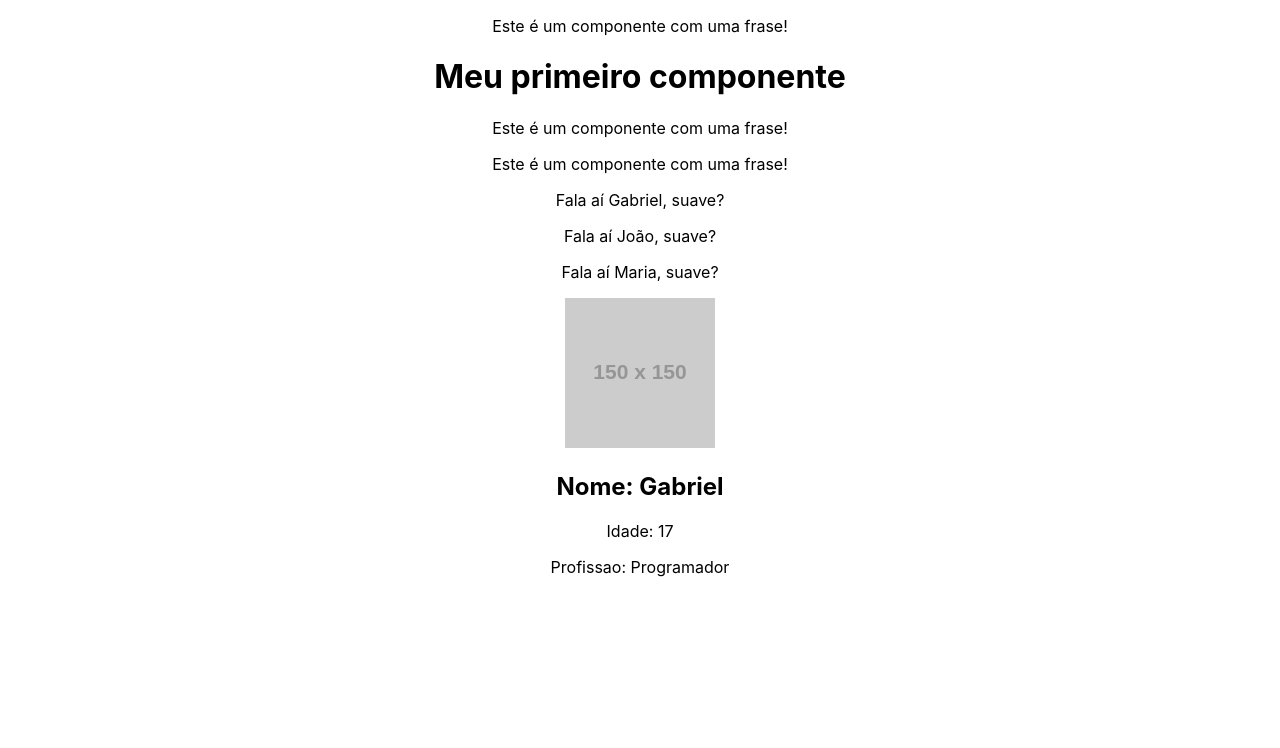
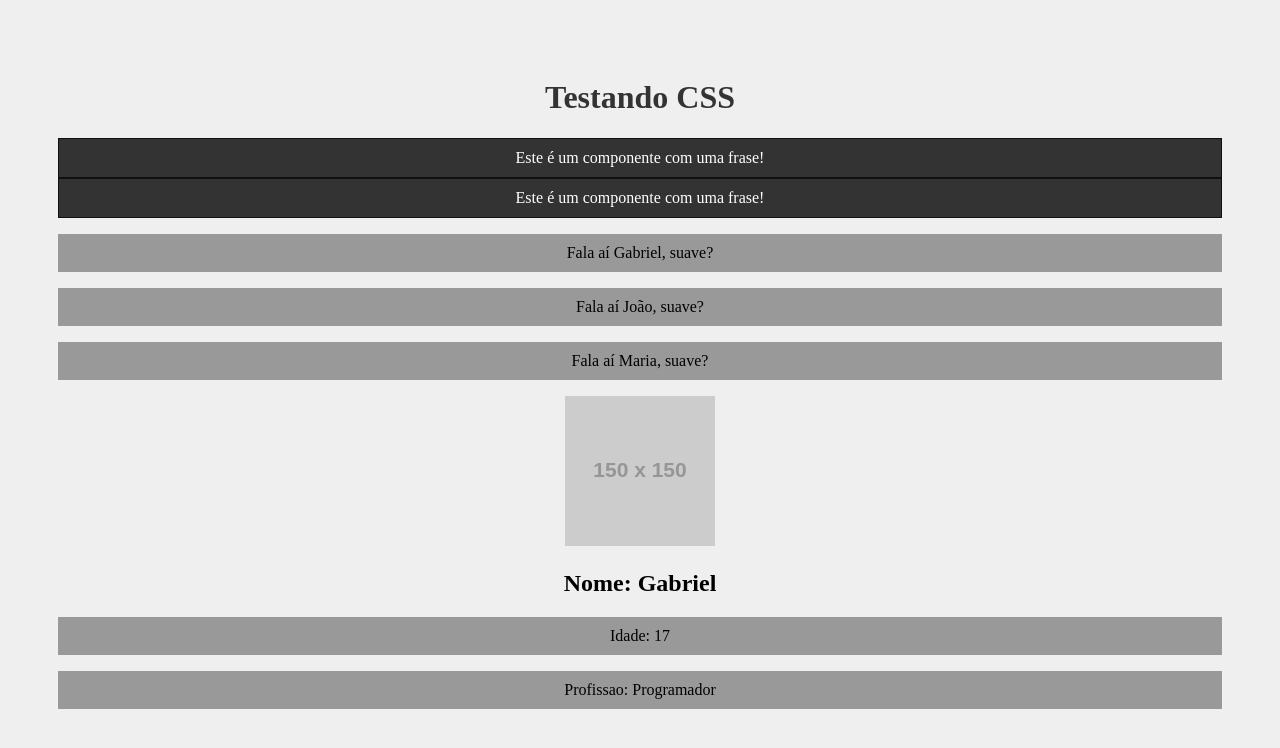
Before and after one commit to NewGabrielFroes/FundamentosReact, a React (Create React App) app: page / in a window 1280 px wide. Shown: the top 748 px of the page. Built offline with nearby package versions, Linux system fonts and the light colour scheme.

Commit message:
Trabalhando com css modules

```diff
--- a/src/App.js
+++ b/src/App.js
@@ -1,5 +1,5 @@
 import './App.css';
-import HelloWorld from './components/HelloWorld';
+import Frase from './components/Frase';
 import Pessoa from './components/Pessoa';
 import SayMyName from './components/SayMyName';
 
@@ -9,7 +9,9 @@ function App() {
 
   return (
     <div className="App">
-      <HelloWorld />
+      <h1>Testando CSS</h1>
+      <Frase />
+      <Frase />
       <SayMyName nome="Gabriel" />
       <SayMyName nome="João" />
       <SayMyName nome={nome} />
--- a/src/components/Frase.js
+++ b/src/components/Frase.js
@@ -1,7 +1,9 @@
+import styles from './Frase.module.css'
+
 function Frase() {
     return (
-        <div>
-            <p>Este é um componente com uma frase!</p>
+        <div className={styles.fraseContainer}>
+            <p className={styles.fraseContent}>Este é um componente com uma frase!</p>
         </div>
     )
 }
--- /dev/null
+++ b/src/components/Frase.module.css
@@ -0,0 +1,10 @@
+.fraseContainer {
+    background-color: #333;
+    border: 1px solid #111;
+}
+
+.fraseContent {
+    color: #fff;
+    background-color: #333;
+    margin: 0;
+}
--- a/src/index.css
+++ b/src/index.css
@@ -1,13 +1,13 @@
 body {
-  margin: 0;
-  font-family: -apple-system, BlinkMacSystemFont, 'Segoe UI', 'Roboto', 'Oxygen',
-    'Ubuntu', 'Cantarell', 'Fira Sans', 'Droid Sans', 'Helvetica Neue',
-    sans-serif;
-  -webkit-font-smoothing: antialiased;
-  -moz-osx-font-smoothing: grayscale;
+  padding: 50px;
+  background-color: #efefef;
 }
 
-code {
-  font-family: source-code-pro, Menlo, Monaco, Consolas, 'Courier New',
-    monospace;
+h1 {
+  color: #333;
 }
+
+p {
+  background-color: #999;
+  padding: 10px;
+}
```
